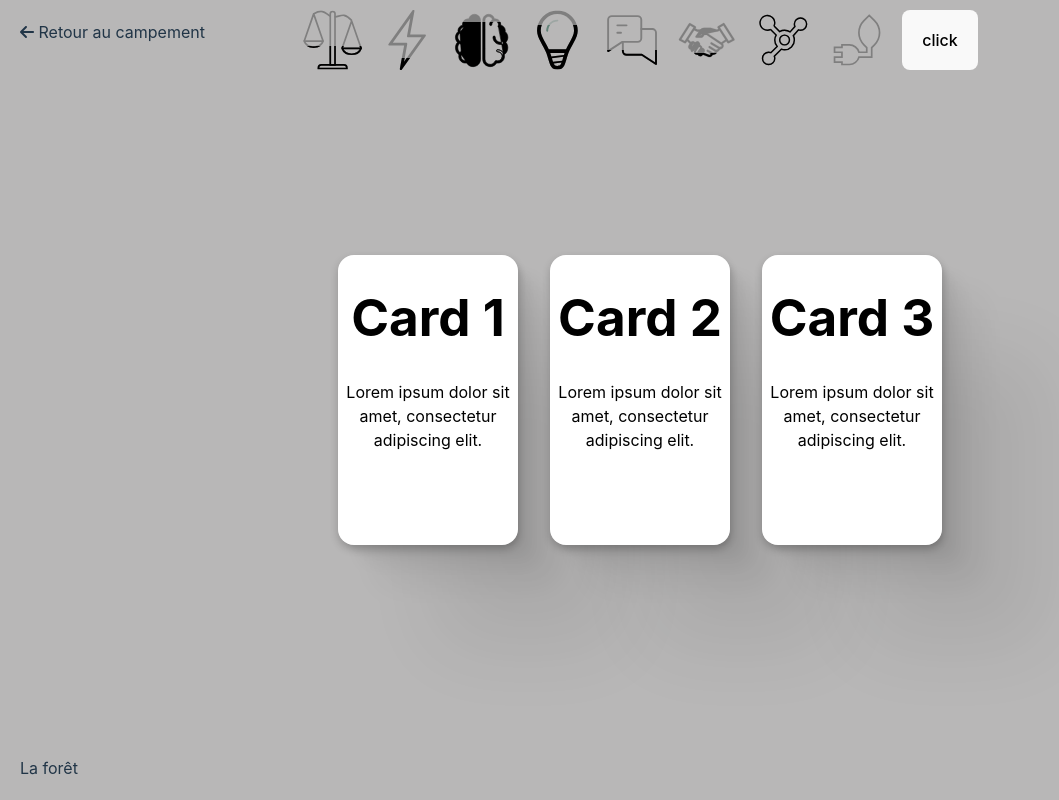
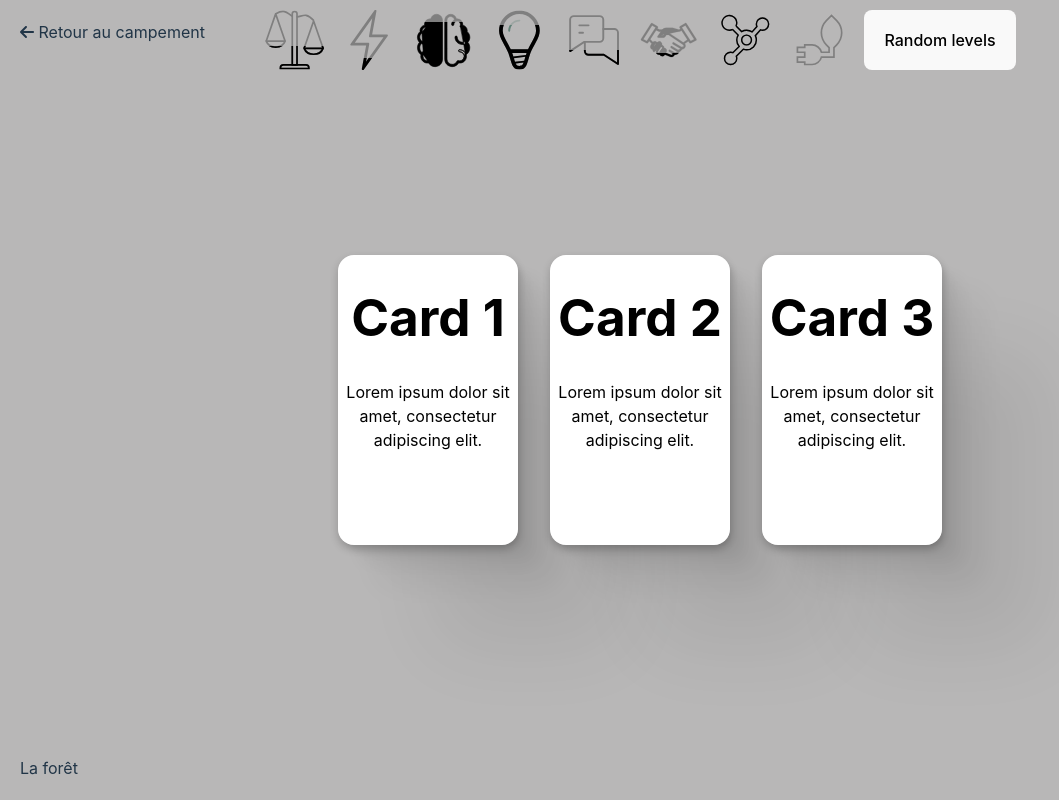
Before and after one commit to emilevl/projint-mini-jeux-durabilia, a Vue app: page / in a window 1280 px wide. Shown: the whole page, without its empty margins (0-1059 px from the left). Built offline with nearby package versions, Linux system fonts and the light colour scheme.

Commit message:
Random levels buttons for testing

```diff
--- a/src/components/TheInterface.vue
+++ b/src/components/TheInterface.vue
@@ -38,7 +38,7 @@ function testAnim(){ //Test for the level diffence
       <div class="bottom-text">La forêt</div>
       <div id="ressources">
         <ressource v-for="name of RESSOURCES_NAMES" :name="name.name" :level="name.level" size="60px"></ressource>
-        <button @click="testAnim()">click</button>
+        <button @click="testAnim()">Random levels</button>
       </div>
 
       <div id="cards">
```
